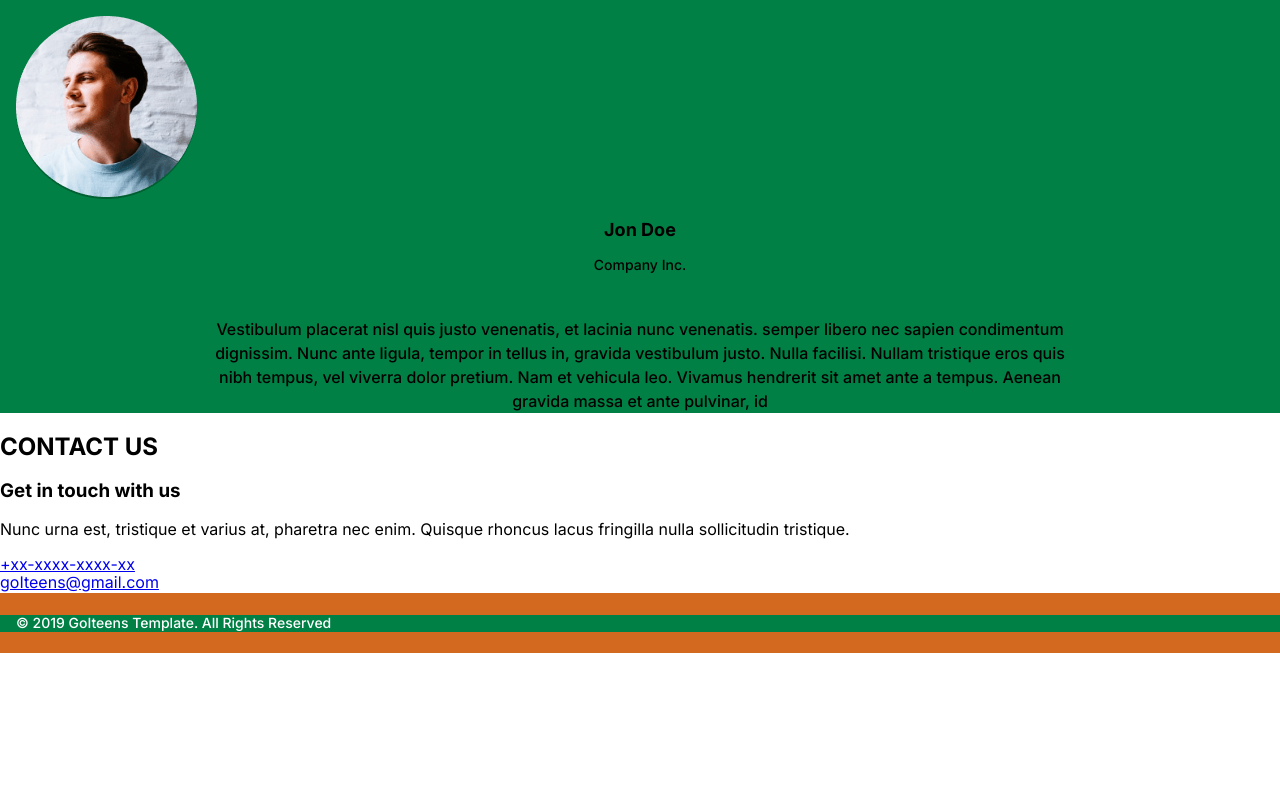
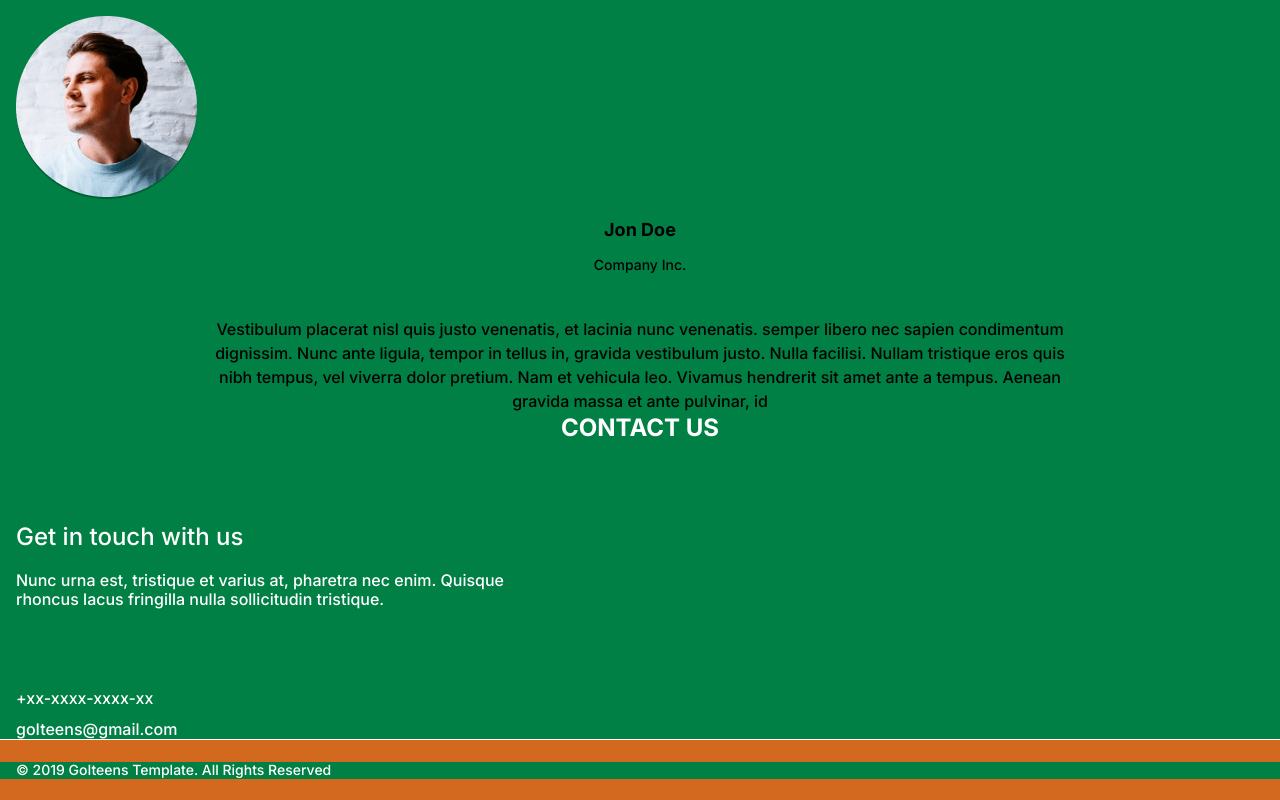
Before and after one commit to yurchykyur/goit-study-mobileapp, a plain HTML site: page index.html in a window 1280 px wide. Shown: the part 5180-5980 px from the top of the page. Before the commit the page ends 5833 px from the top, so only its background shows below. Drawn offline with nearby package versions, Linux system fonts and the light colour scheme.

Commit message:
add text styles

```diff
--- a/css/styles.css
+++ b/css/styles.css
@@ -14,6 +14,9 @@
   --team-subtitle-color: #ffffff;
   --team-position-color: #ffffff;
   --footer-text-color: #ffffff;
+  --contact-title-color: #ffffff;
+  --contact-subtitle-color: #ffffff;
+  --contact-text-color: #ffffff;
 }
 
 body {
@@ -247,6 +250,7 @@ img {
 
 .team .foto {
   margin-bottom: 20px;
+  border-radius: 10px;
 }
 
 .team .subtitle {
@@ -331,6 +335,51 @@ img {
 /* CONTACT US */
 /*  */
 
+.contact .title {
+  margin: 0;
+  margin-bottom: 80px;
+
+  font-weight: 700;
+  font-size: 24px;
+  line-height: 1.21;
+  color: var(--contact-title-color);
+
+  text-align: center;
+}
+
+.contact .subtitle {
+  margin: 0;
+  margin-bottom: 20px;
+
+  font-weight: 500;
+  font-size: 24px;
+  line-height: 1.21;
+  color: var(--contact-subtitle-color);
+}
+
+.contact .text {
+  margin: 0;
+  margin-bottom: 80px;
+  max-width: 500px;
+
+  font-weight: 500;
+  line-height: 1.19;
+  color: var(--contact-text-color);
+}
+
+.contact-link .link {
+  margin: 0;
+
+  font-style: normal;
+  font-weight: 500;
+  line-height: 1.19;
+  color: var(--contact-text-color);
+}
+
+.contact-link .item:first-child {
+  margin-bottom: 12px;
+}
+
 /* End CONTACT US */
 
 /*  */
--- a/index.html
+++ b/index.html
@@ -258,25 +258,29 @@
 
       <!-- CONTACT US -->
 
-      <section>
-        <h2>CONTACT US</h2>
+      <section class="container contact">
+        <h2 class="title">CONTACT US</h2>
 
-        <h3>Get in touch with us</h3>
+        <h3 class="subtitle">Get in touch with us</h3>
 
-        <p>
+        <p class="text">
           Nunc urna est, tristique et varius at, pharetra nec enim. Quisque
           rhoncus lacus fringilla nulla sollicitudin tristique.
         </p>
 
-        <ul class="list">
-          <li>
-            <a href="tel:+xxxxxxxxxxxx">+xx-xxxx-xxxx-xx</a>
-          </li>
+        <address>
+          <ul class="list contact-link">
+            <li class="item">
+              <a href="tel:+xxxxxxxxxxxx" class="link">+xx-xxxx-xxxx-xx</a>
+            </li>
 
-          <li>
-            <a href="mailto:goIteens@gmail.com">goIteens@gmail.com</a>
-          </li>
-        </ul>
+            <li class="item">
+              <a href="mailto:goIteens@gmail.com" class="link"
+                >goIteens@gmail.com</a
+              >
+            </li>
+          </ul>
+        </address>
       </section>
     </main>
 
```
